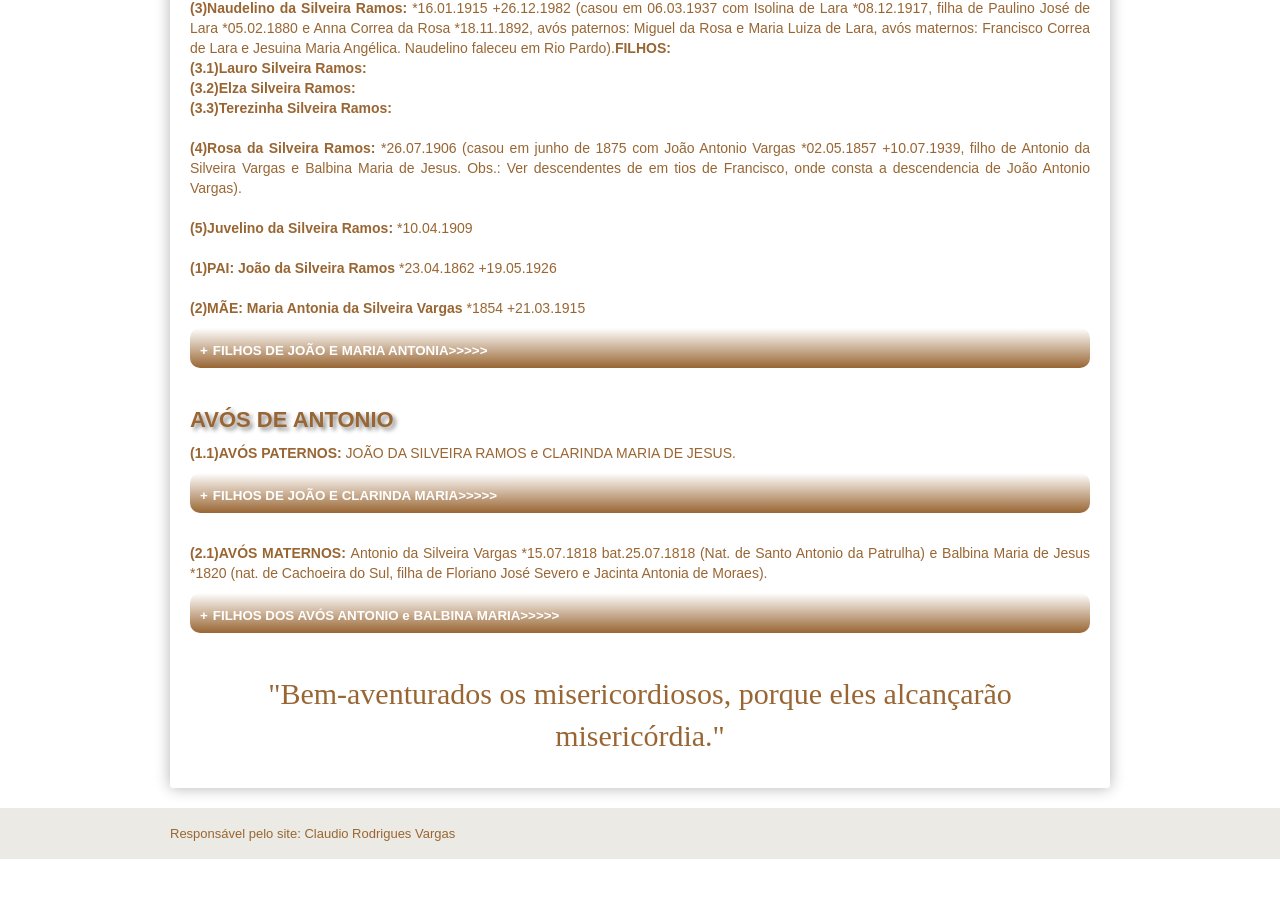
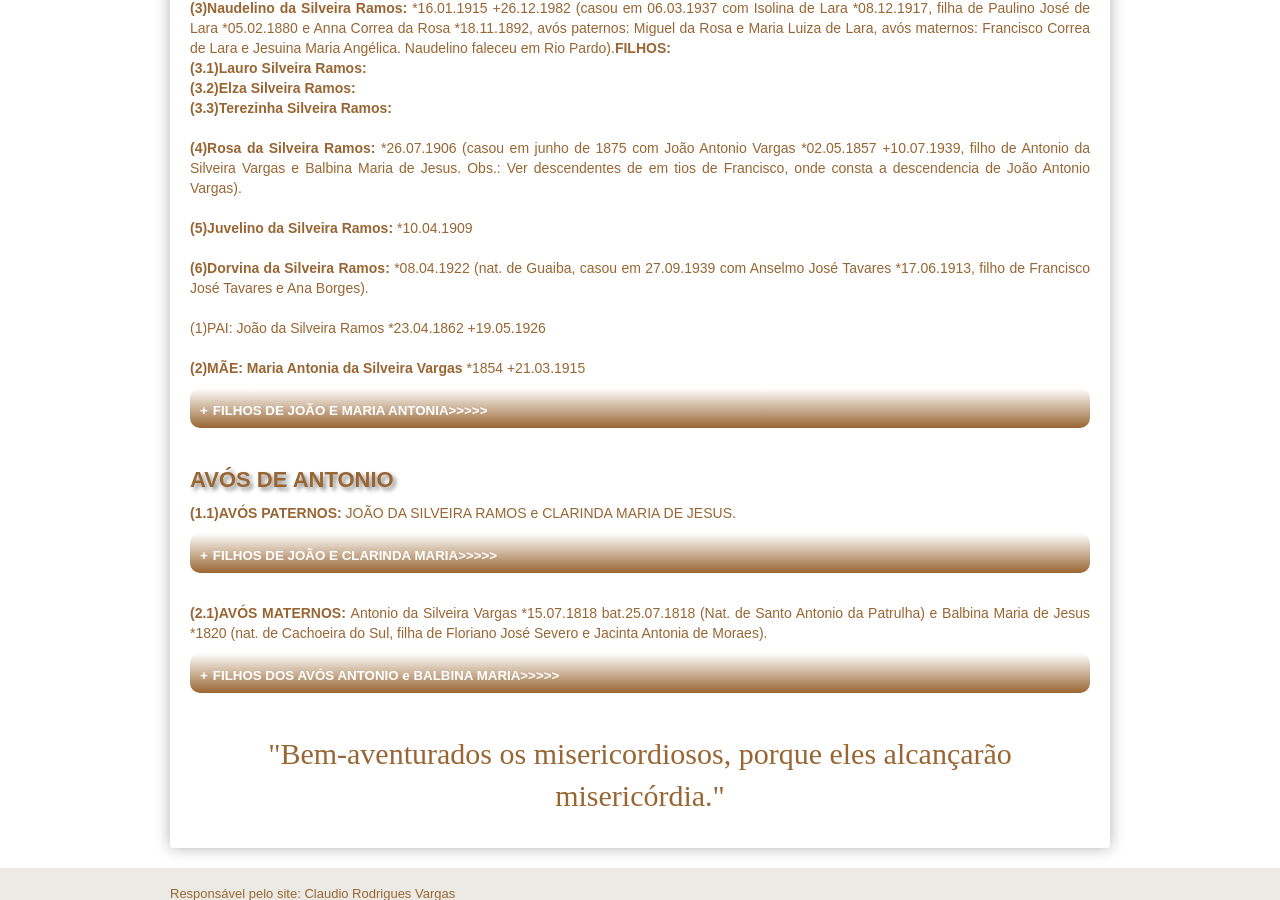
Before and after one commit to claudiovargas1955/claudiovargas1955.github.io, a Jekyll site: the page built from _pages/familia-silveira-ramos.html, in a window 1280 px wide and 900 px high, scrolled down 570 px. Built offline with Jekyll 4.4.1, drawn with Linux system fonts in a browser that asks for light colours; some web fonts are replaced; before the commit the page ends 1429 px from its top, so only the background shows below that.

Commit message:
Update familia-silveira-ramos.html

```diff
--- a/_pages/familia-silveira-ramos.html
+++ b/_pages/familia-silveira-ramos.html
@@ -116,7 +116,10 @@ João Antonio Vargas).<br><br>
 
 <b>(5)Juvelino da Silveira Ramos: </b>*10.04.1909 <br><br>
 
-<b>(1)PAI: João da Silveira Ramos </b>*23.04.1862 +19.05.1926<br><br>
+<b>(6)Dorvina da Silveira Ramos: </b>*08.04.1922 (nat. de Guaiba, casou em 27.09.1939 com Anselmo José Tavares *17.06.1913, filho de
+Francisco José Tavares e Ana Borges).<br><br>
+
+(1)PAI: João da Silveira Ramos *23.04.1862 +19.05.1926<br><br>
 
 <b>(2)MÃE: Maria Antonia da Silveira Vargas </b>*1854 +21.03.1915 <br>
 
```
